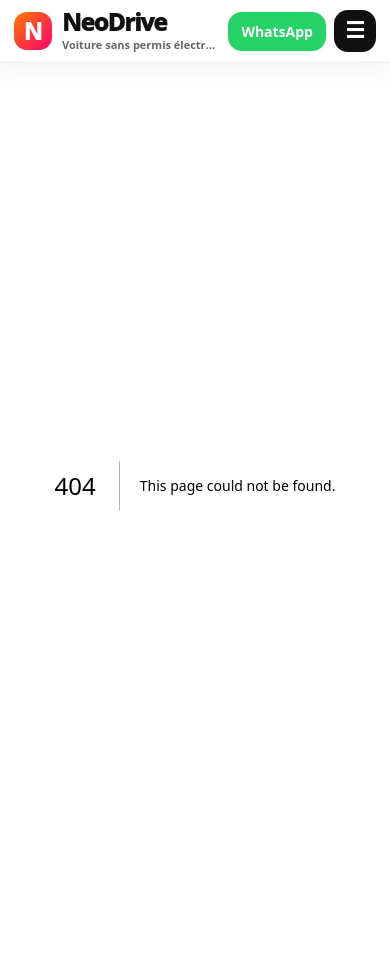
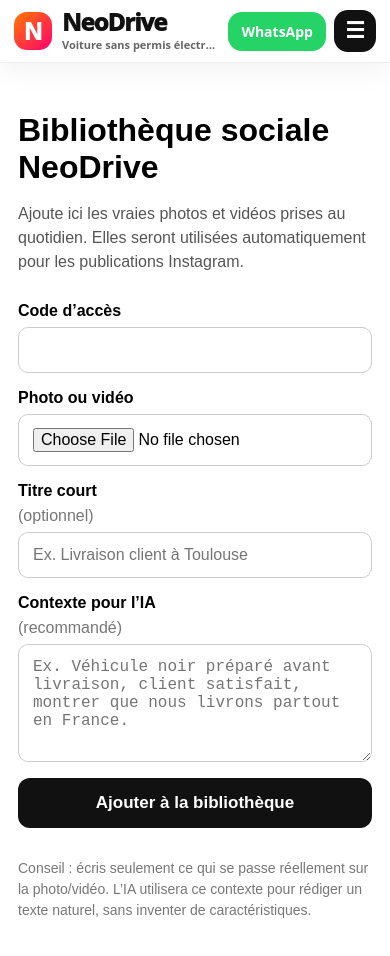
Before and after one commit to khelifamansour/neodrive-site, a Next.js app: page /social-upload in a window 390 px wide. Before the commit this address had no page. Shown: the top 956 px of the page. Before the commit the page ends 907 px from the top, so only its background shows below. Built offline with nearby package versions, Linux system fonts and the light colour scheme.

Commit message:
social: add mobile media upload page

```diff
--- /dev/null
+++ b/app/social-upload/page.tsx
@@ -0,0 +1,74 @@
+"use client";
+
+import { useMemo, useState } from "react";
+
+export default function SocialUploadPage() {
+  const [passcode, setPasscode] = useState("");
+  const [title, setTitle] = useState("");
+  const [context, setContext] = useState("");
+  const [file, setFile] = useState<File | null>(null);
+  const [status, setStatus] = useState("");
+  const [loading, setLoading] = useState(false);
+
+  const preview = useMemo(() => file ? URL.createObjectURL(file) : "", [file]);
+
+  async function submit(e: React.FormEvent) {
+    e.preventDefault();
+    if (!file) return;
+    setLoading(true);
+    setStatus("Envoi en cours…");
+    try {
+      const form = new FormData();
+      form.append("passcode", passcode);
+      form.append("title", title);
+      form.append("context", context);
+      form.append("file", file);
+      const res = await fetch("/api/social-media/upload", { method: "POST", body: form });
+      const data = await res.json();
+      if (!res.ok || !data?.ok) throw new Error(data?.error || "Échec de l'envoi");
+      setStatus("✅ Média ajouté à la bibliothèque automatique");
+      setFile(null);
+      setTitle("");
+      setContext("");
+    } catch (err) {
+      setStatus(`❌ ${err instanceof Error ? err.message : "Erreur"}`);
+    } finally {
+      setLoading(false);
+    }
+  }
+
+  return (
+    <main style={{maxWidth:720,margin:"0 auto",padding:"28px 18px 60px",fontFamily:"Arial,sans-serif"}}>
+      <h1 style={{fontSize:32,marginBottom:8}}>Bibliothèque sociale NeoDrive</h1>
+      <p style={{color:"#555",lineHeight:1.5}}>Ajoute ici les vraies photos et vidéos prises au quotidien. Elles seront utilisées automatiquement pour les publications Instagram.</p>
+
+      <form onSubmit={submit} style={{display:"grid",gap:16,marginTop:28}}>
+        <label style={{display:"grid",gap:7,fontWeight:700}}>Code d’accès
+          <input type="password" value={passcode} onChange={e=>setPasscode(e.target.value)} required style={input}/>
+        </label>
+
+        <label style={{display:"grid",gap:7,fontWeight:700}}>Photo ou vidéo
+          <input type="file" accept="image/jpeg,image/png,image/webp,video/mp4,video/quicktime" capture="environment" onChange={e=>setFile(e.target.files?.[0] || null)} required style={input}/>
+        </label>
+
+        {preview && file?.type.startsWith("image/") && <img src={preview} alt="Aperçu" style={{width:"100%",maxHeight:420,objectFit:"contain",borderRadius:14,background:"#111"}}/>}
+        {preview && file?.type.startsWith("video/") && <video src={preview} controls style={{width:"100%",maxHeight:420,borderRadius:14,background:"#111"}}/>}
+
+        <label style={{display:"grid",gap:7,fontWeight:700}}>Titre court <span style={{fontWeight:400,color:"#777"}}>(optionnel)</span>
+          <input value={title} onChange={e=>setTitle(e.target.value)} placeholder="Ex. Livraison client à Toulouse" style={input}/>
+        </label>
+
+        <label style={{display:"grid",gap:7,fontWeight:700}}>Contexte pour l’IA <span style={{fontWeight:400,color:"#777"}}>(recommandé)</span>
+          <textarea value={context} onChange={e=>setContext(e.target.value)} placeholder="Ex. Véhicule noir préparé avant livraison, client satisfait, montrer que nous livrons partout en France." rows={5} style={{...input,resize:"vertical"}}/>
+        </label>
+
+        <button disabled={loading || !file} style={{padding:"15px 18px",border:0,borderRadius:12,background:"#111",color:"white",fontSize:17,fontWeight:800,cursor:"pointer",opacity:loading?0.6:1}}>{loading?"Envoi…":"Ajouter à la bibliothèque"}</button>
+      </form>
+
+      {status && <p style={{marginTop:18,fontWeight:700}}>{status}</p>}
+      <p style={{marginTop:30,color:"#777",fontSize:14,lineHeight:1.5}}>Conseil : écris seulement ce qui se passe réellement sur la photo/vidéo. L’IA utilisera ce contexte pour rédiger un texte naturel, sans inventer de caractéristiques.</p>
+    </main>
+  );
+}
+
+const input: React.CSSProperties = {padding:"13px 14px",border:"1px solid #ccc",borderRadius:10,fontSize:16,width:"100%",boxSizing:"border-box"};
```
